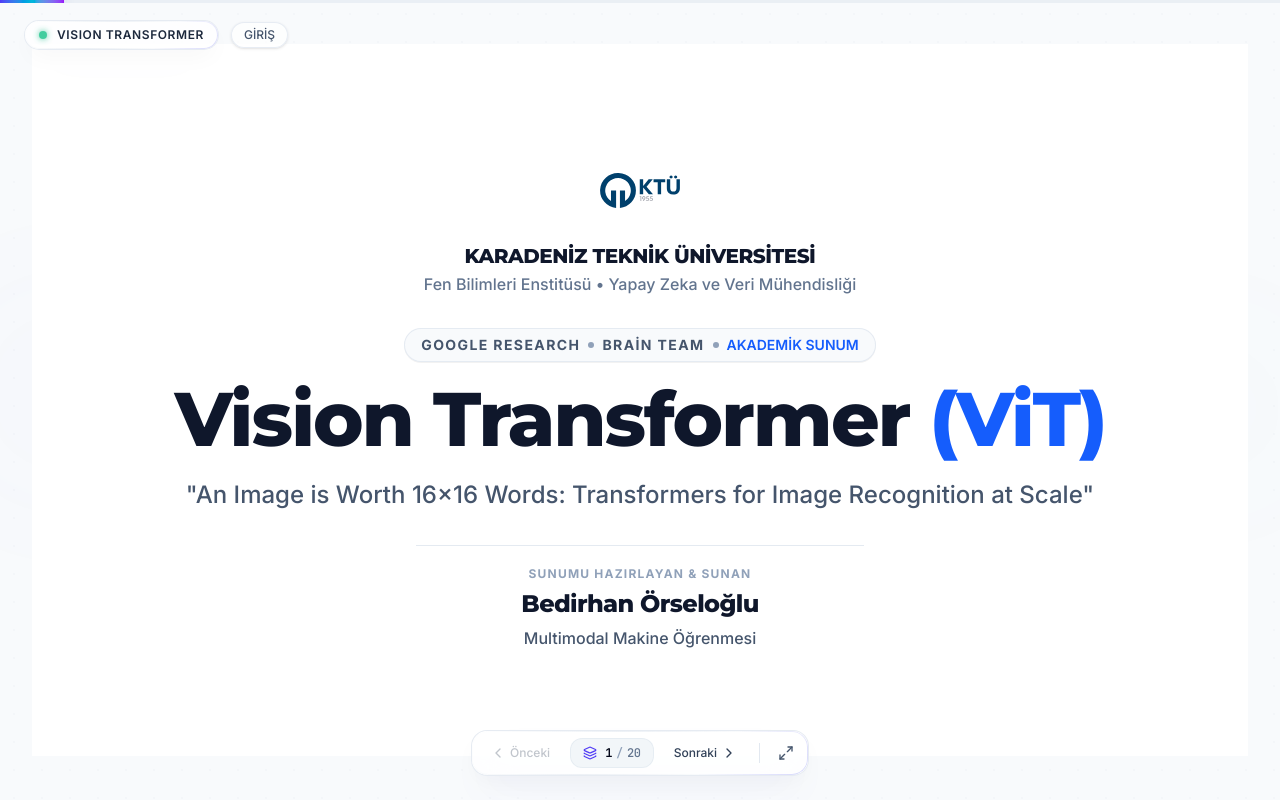
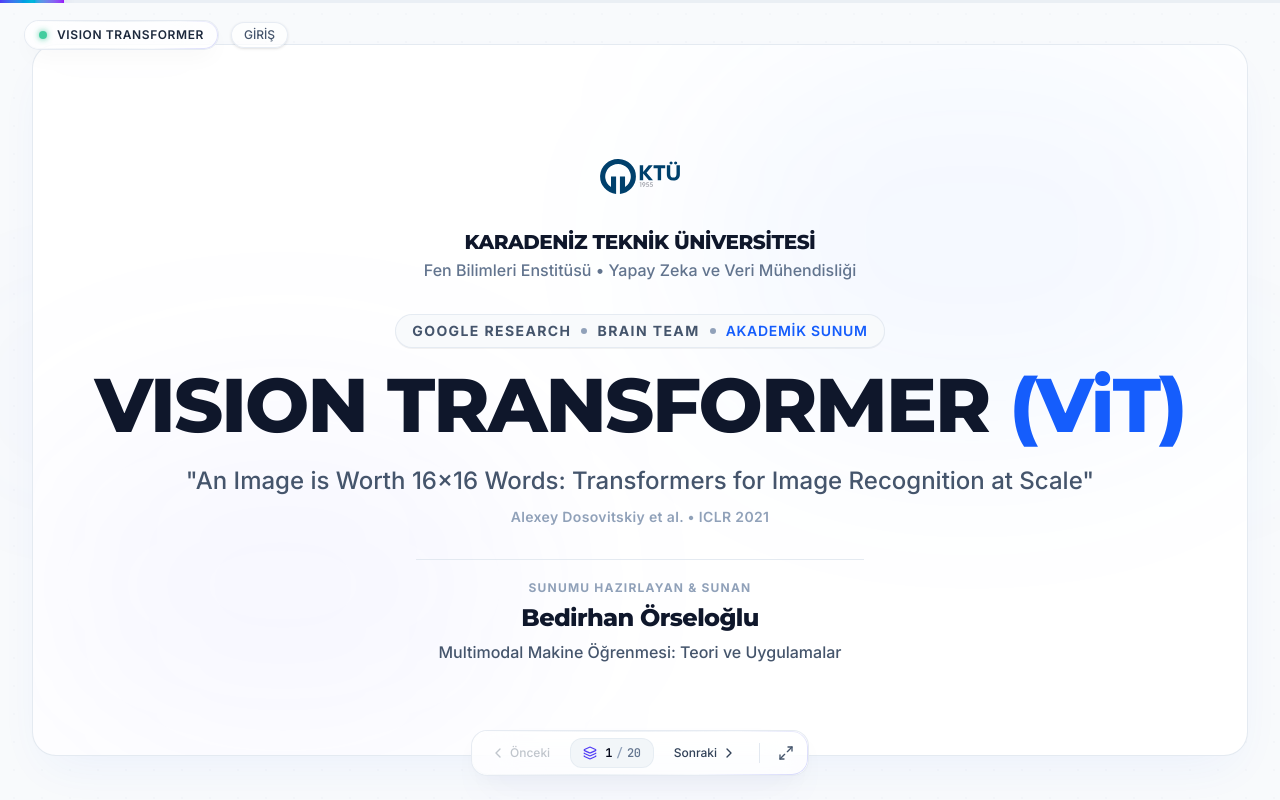
Before and after one commit to bedirhanorseloglu/Vision-Transformer-Sunu, a React (Vite) app: page /#1 in a window 1280 px wide. Built offline with nearby package versions, Linux system fonts and the light colour scheme.

Commit message:
style(slide01): polish cover slide border, fix BRAIN TEAM casing, and add Dosovitskiy et al. ICLR 2021 subline

```diff
--- a/src/components/NavigationHUD.tsx
+++ b/src/components/NavigationHUD.tsx
@@ -54,7 +54,7 @@
         <div className="glass-capsule hairline-border px-3.5 py-1.5 rounded-full flex items-center gap-2.5 shadow-sm">
           <div className="w-2 h-2 rounded-full bg-emerald-500 animate-pulse shadow-[0_0_6px_#10b981]" />
           <span className="text-xs font-semibold tracking-wider text-slate-800 uppercase">
-            Vısıon Transformer
+            VISION TRANSFORMER
           </span>
         </div>
 
--- a/src/slides/Slide01_Cover.tsx
+++ b/src/slides/Slide01_Cover.tsx
@@ -4,10 +4,14 @@
 
 export function Slide01_Cover() {
   return (
-    <div className="relative w-full h-full max-h-screen bg-white text-slate-900 flex flex-col justify-center items-center text-center p-6 sm:p-10 overflow-hidden select-none">
+    <div className="relative w-full h-full max-h-screen bg-white rounded-3xl shadow-[0_20px_50px_-15px_rgba(37,99,235,0.07)] border border-slate-200/90 text-slate-900 flex flex-col justify-center items-center text-center p-6 sm:p-10 overflow-hidden select-none">
+
+      {/* Background soft ambient accents (Consistent with Slide02..Slide20) */}
+      <div className="absolute top-0 right-0 w-[550px] h-[380px] bg-blue-500/5 rounded-full blur-[100px] pointer-events-none" />
+      <div className="absolute bottom-0 left-0 w-[500px] h-[340px] bg-indigo-500/5 rounded-full blur-[100px] pointer-events-none" />
 
       {/* Centered Grand Flow Container */}
-      <div className="flex flex-col items-center gap-6 sm:gap-8 max-w-6xl mx-auto w-full my-auto">
+      <div className="relative z-10 flex flex-col items-center gap-6 sm:gap-8 max-w-6xl mx-auto w-full my-auto">
 
         {/* 1. Institutional Branding (Enlarged & Majestic) */}
         <motion.div
@@ -33,18 +37,18 @@
 
         {/* 2. Main Title Section */}
         <div className="flex flex-col items-center max-w-5xl mx-auto w-full">
-          {/* Paper Kicker Pill */}
+          {/* Paper Kicker Pill (Fixed BRAIN TEAM casing) */}
           <motion.div
             initial={{ opacity: 0, scale: 0.95 }}
             animate={{ opacity: 1, scale: 1 }}
             transition={{ duration: 0.35, delay: 0.06, ease: PUNCHY_EASE }}
-            className="inline-flex items-center gap-2 px-4 py-1.5 rounded-full bg-slate-50 text-slate-600 text-xs sm:text-sm font-bold tracking-widest uppercase mb-4 font-sans border border-slate-200/80 shadow-2xs"
+            className="inline-flex items-center gap-2.5 px-4 py-1.5 rounded-full bg-slate-50 text-slate-600 text-xs sm:text-sm font-bold tracking-widest mb-4 font-sans border border-slate-200/80 shadow-2xs"
           >
-            <span>Google Research</span>
+            <span>GOOGLE RESEARCH</span>
             <span className="w-1.5 h-1.5 rounded-full bg-slate-400" />
-            <span>Brain Team</span>
+            <span>BRAIN TEAM</span>
             <span className="w-1.5 h-1.5 rounded-full bg-slate-400" />
-            <span className="text-blue-600 font-semibold tracking-normal">Akademik Sunum</span>
+            <span className="text-blue-600 font-semibold tracking-wider">AKADEMİK SUNUM</span>
           </motion.div>
 
           {/* Main Title (Single Line & Grand) */}
@@ -54,7 +58,7 @@
             transition={{ duration: 0.4, delay: 0.1, ease: PUNCHY_EASE }}
             className="text-5xl sm:text-6xl md:text-7xl lg:text-[76px] font-black text-slate-900 font-montserrat tracking-tight leading-[1.08] mb-4 whitespace-nowrap"
           >
-            Vision Transformer{' '}
+            VISION TRANSFORMER{' '}
             <span className="text-blue-600 font-black">
               (ViT)
             </span>
@@ -69,6 +73,16 @@
           >
             &quot;An Image is Worth 16×16 Words: Transformers for Image Recognition at Scale&quot;
           </motion.p>
+
+          {/* Paper Authors & Venue Subline */}
+          <motion.p
+            initial={{ opacity: 0, y: 8 }}
+            animate={{ opacity: 1, y: 0 }}
+            transition={{ duration: 0.35, delay: 0.18, ease: PUNCHY_EASE }}
+            className="text-xs sm:text-sm text-slate-400 font-semibold tracking-wide font-sans mt-2"
+          >
+            Alexey Dosovitskiy et al. • ICLR 2021
+          </motion.p>
         </div>
 
         {/* 3. Author & Seminar Meta (Enlarged) */}
@@ -79,13 +93,13 @@
           className="flex flex-col items-center gap-1.5 pt-5 border-t border-slate-200/90 w-full max-w-md"
         >
           <span className="text-xs uppercase tracking-widest text-slate-400 font-bold font-sans">
-            Sunumu Hazırlayan & Sunan
+            Sunumu Hazırlayan &amp; Sunan
           </span>
           <span className="text-xl sm:text-2xl font-extrabold text-slate-900 font-montserrat tracking-tight">
             Bedirhan Örseloğlu
           </span>
           <span className="text-sm sm:text-base text-slate-600 font-sans font-medium">
-            Multimodal Makine Öğrenmesi
+            Multimodal Makine Öğrenmesi: Teori ve Uygulamalar
           </span>
         </motion.div>
 
```
